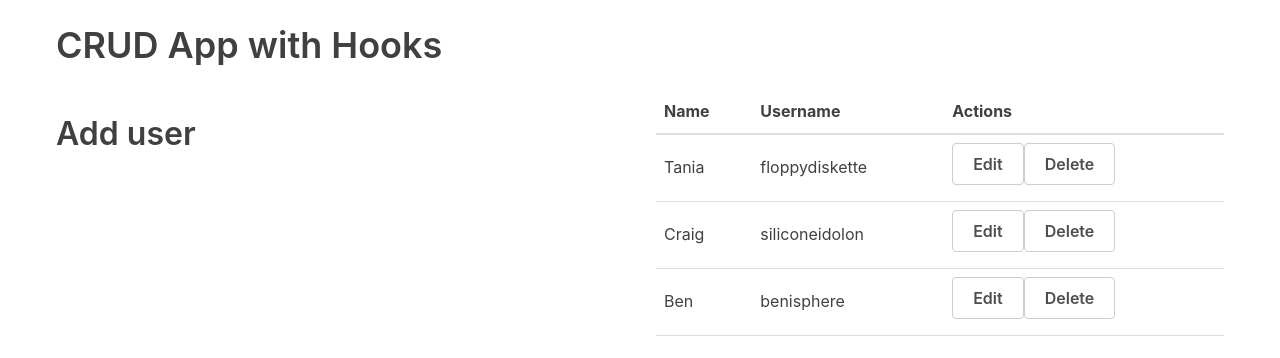
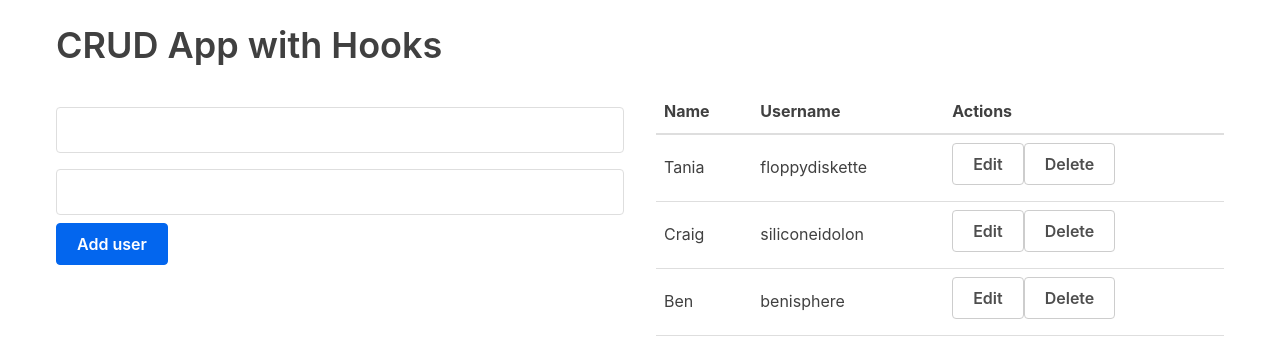
Before and after one commit to ignaciozanotti/reactCrud, a React (Create React App) app: page / in a window 1280 px wide. Shown: the top 358 px of the page. Built offline with nearby package versions, Linux system fonts and the light colour scheme.

Commit message:
dynamic users add

```diff
--- a/src/App.js
+++ b/src/App.js
@@ -1,6 +1,7 @@
 import React, {useState} from 'react';
 import UserTable from './components/UserTable';
 import { v4 as uuidv4 } from 'uuid';
+import AddUserForm from './components/AddUserForm';
 
 function App() {
 
@@ -13,12 +14,21 @@ function App() {
   //state
   const [users,setUsers] = useState(usersData);
 
+  //agregar usrs
+  const addUsr = (user) => {
+    user.id = uuidv4()
+    setUsers([
+      ...users,
+      user
+    ])
+  }
+
   return (
     <div className="container">
       <h1>CRUD App with Hooks</h1>
       <div className="flex-row">
         <div className="flex-large">
-          <h2>Add user</h2>
+          <AddUserForm addUsr={addUsr}/>
         </div>
         <div className="flex-large">
           <UserTable users={users}></UserTable>
--- /dev/null
+++ b/src/components/AddUserForm.jsx
@@ -0,0 +1,45 @@
+import React from 'react'
+import {useForm} from 'react-hook-form'
+
+const AddUserForm = (props) => {
+
+    const {register, errors, handleSubmit} = useForm();
+
+    const onSubmit = (data,e) => {
+       // console.log(data);
+
+        props.addUsr(data);
+
+        e.target.reset();
+    }
+
+    return (
+        <form onSubmit={handleSubmit(onSubmit)}>
+            <label htmlFor=""></label>
+            <input type="text"
+            name="name"
+            ref={
+                register({
+                    required: {value: true, message:'campo requerido'}
+                })
+            }
+            autoComplete="off"
+            />
+            <div> {errors?.name?.message}</div>
+            <label htmlFor=""></label>
+            <input type="text"
+            name="username"
+            autoComplete="off"
+            ref={
+                register({
+                    required: {value: true, message:'campo requerido'}
+                })
+            }
+            />
+            <div> {errors?.username?.message}</div>
+            <button>Add user</button>
+        </form>
+    )
+}
+
+export default AddUserForm;
```
